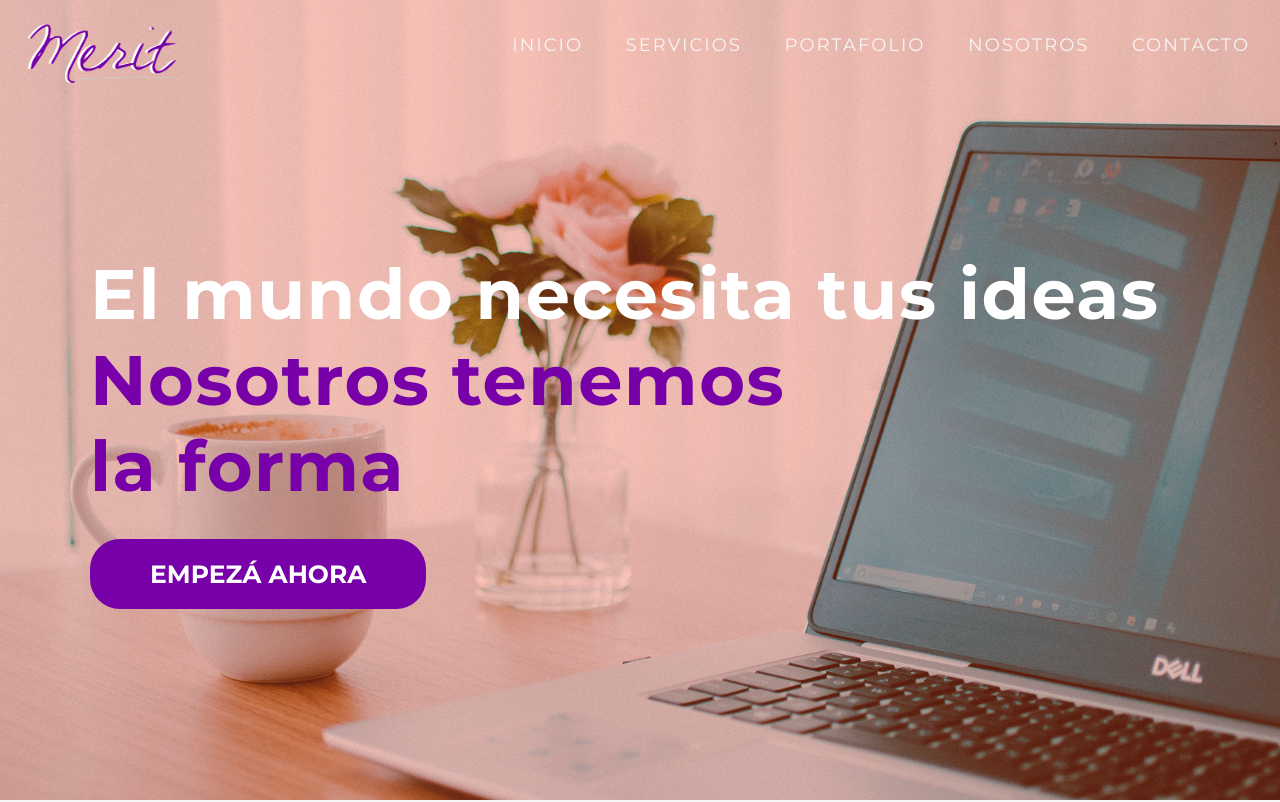
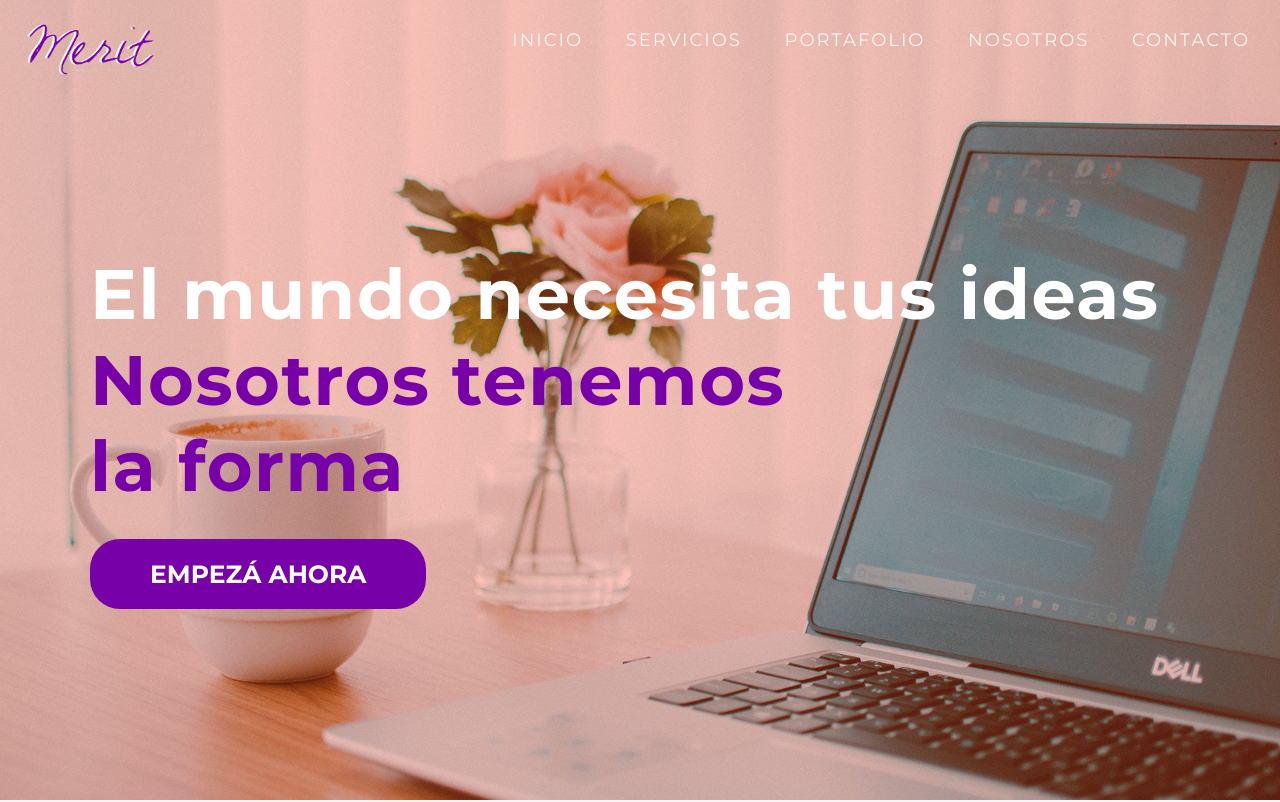
Before and after one commit to GallegosMatias/merit, a plain HTML site: page index.html in a window 1280 px wide. Shown: the top 802 px of the page. Drawn offline with Linux system fonts and the light colour scheme.

Commit message:
Fixed Nav Position In 1600res

```diff
--- a/styles.css
+++ b/styles.css
@@ -1181,9 +1181,12 @@ p {
 /* Media Query For Tablet End*/
 @media only screen and (min-width:1200px) {
 
+  .brand {
+    margin-right: 25vw;
+  }
 
   .brand img {
-    height: 66px;
+    height: 56px;
     width: auto;
     margin-top: 20px;
   }
```
